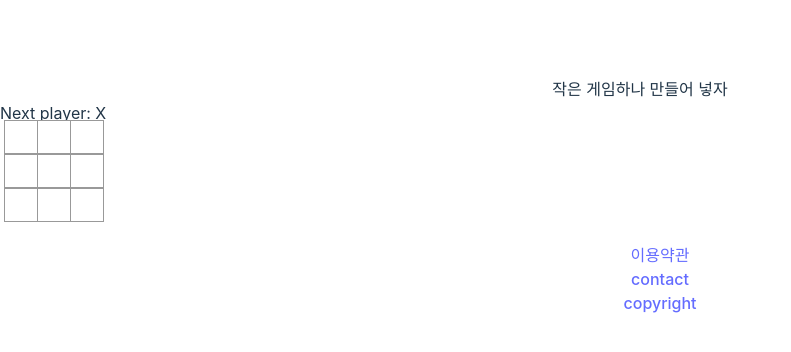
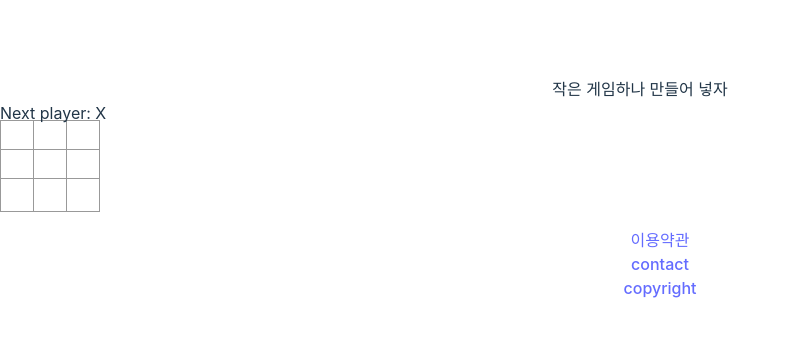
Before and after one commit to ginzason/reactStudy, a React (Vite) app: page /tag in a window 1280 px wide. Shown: the top 352 px of the page, without its empty margins (0-791 px from the left). Built offline with nearby package versions, Linux system fonts and the light colour scheme.

Commit message:
스타일 깨짐 해결

```diff
--- a/src/assets/css/square.scss
+++ b/src/assets/css/square.scss
@@ -9,4 +9,5 @@
   padding:0;
   width: 34px;
   color:#000;
+  float: left;
 }
--- a/src/components/Board.tsx
+++ b/src/components/Board.tsx
@@ -32,6 +32,9 @@ const Board = () => {
   }
   const handleClick = (i) => {
     const newSquares = squares.slice();
+    if(calculateWinner(newSquares) || squares[i]){
+      return ;
+    }
     newSquares[i] = xIsNext? 'X': 'O';
     setSquares(newSquares);
     setXIsNext(prev => !prev);
```
